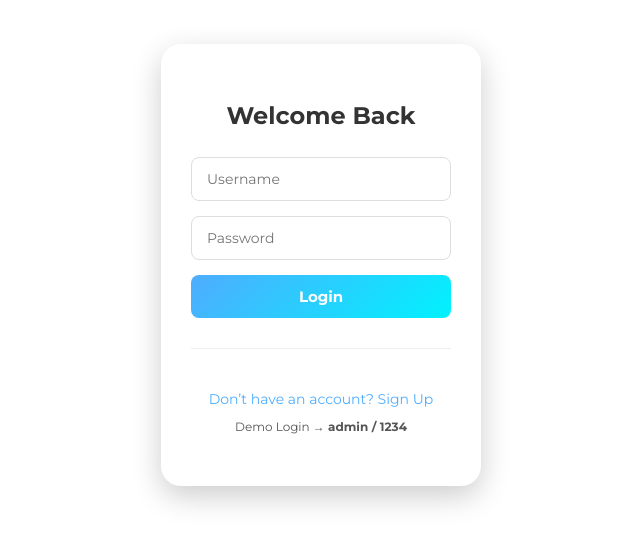
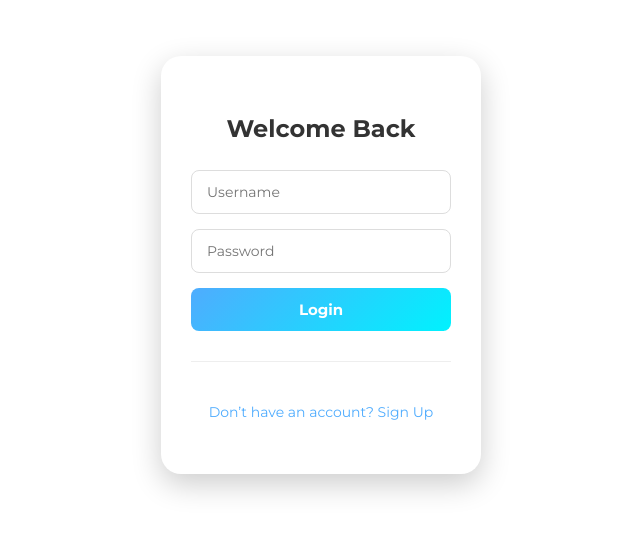
Before and after one commit to nagamadhu025/Expense-Tracker, a React (Vite) app in the folder expense-tracker/: page / in a window 1280 px wide. Shown: the part 143-688 px from the top of the page, without its empty margins (319-959 px from the left). Built offline with nearby package versions, Linux system fonts and the light colour scheme.

Commit message:
removed demo login started backend

```diff
--- a/expense-tracker/src/Login/Login.jsx
+++ b/expense-tracker/src/Login/Login.jsx
@@ -133,7 +133,7 @@ function Login() {
               color: "#555"
             }}
           >
-            Demo Login → <b>admin / 1234</b>
+            {/* Demo Login → <b>admin / 1234</b> */}
           </p>
         )}
 
```
